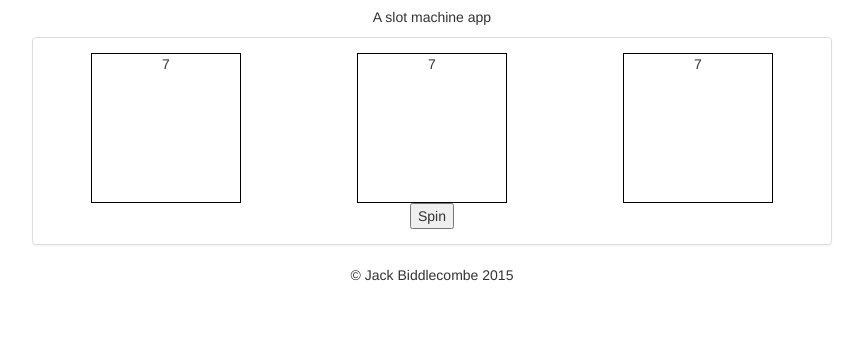
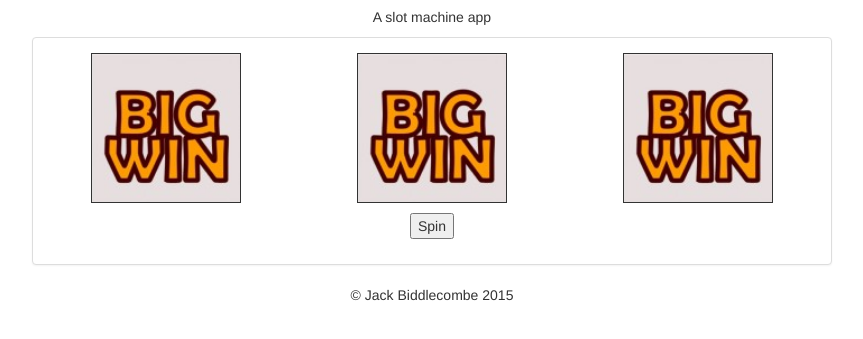
Before and after one commit to JackBid/Slot-Machine, a plain HTML site: page index.html in a window 1280 px wide. Shown: the part 63-402 px from the top of the page, without its empty margins (208-1071 px from the left). Drawn offline with nearby package versions, Linux system fonts and the light colour scheme.

Commit message:
added basic functionality including images and javascript file

```diff
--- a/index.html
+++ b/index.html
@@ -11,6 +11,8 @@
 	<!-- Latest compiled and minified JavaScript -->
 	<script src="https://maxcdn.bootstrapcdn.com/bootstrap/3.3.5/js/bootstrap.min.js"></script>
 
+	<script src="scripts/main.js"></script>
+
 	<link rel="stylesheet" type="text/css" href="styles/style.css">
 </head>
 <body>
@@ -20,13 +22,13 @@
 	  <div class="panel-body">
 	  	<div class="row">
 		    <div class="col-md-4">
-		    	<div class="slot">7</div>
+		    	<div class="slot" id="slot-1"></div>
 		    </div>
 		    <div class="col-md-4">
-		    	<div class="slot">7</div>
+		    	<div class="slot" id="slot-2"></div>
 		    </div>
 		    <div class="col-md-4">
-		    	<div class="slot">7</div>
+		    	<div class="slot" id="slot-3"></div>
 		    </div>
 		</div>
 
--- /dev/null
+++ b/scripts/main.js
@@ -0,0 +1,38 @@
+$(document).ready(function(){
+
+	var icons = {
+		seven: "<img src='assets/images/icon_7.png' alt='7' height='150' width='150'>",
+		bananas: "<img src='assets/images/icon_bananas.png' alt='bananas' height='150' width='150'>",
+		bar: "<img src='assets/images/icon_bar.png' alt='bar' height='150' width='150'>",
+		big_win: "<img src='assets/images/icon_big_win.png' alt='big win' height='150' width='150'>",
+		cherries: "<img src='assets/images/icon_cherries.png' alt='cherries' height='150' width='150'>",
+		lemon: "<img src='assets/images/icon_lemon.png' alt='lemon' height='150' width='150'>",
+		melon: "<img src='assets/images/icon_melon.png' alt='melon' height='150' width='150'>",
+		plum: "<img src='assets/images/icon_plum.png' alt='plum' height='150' width='150'>",
+		orange: "<img src='assets/images/icon_orange.png' alt='orange' height='150' width='150'>"
+	}
+
+	function pickRandomProperty(obj) {
+    	var result;
+    	var count = 0;
+    	for (var prop in obj)
+        	if (Math.random() < 1/++count)
+           	result = prop;
+    	return result;
+	}
+
+	function changeSlots(slot1, slot2, slot3){
+		$("#slot-1").html(slot1);
+		$("#slot-2").html(slot2);
+		$("#slot-3").html(slot3);
+	}
+
+
+	changeSlots(icons.big_win, icons.big_win, icons.big_win);
+
+	$("button").click(function(){
+		var arr = [pickRandomProperty(icons), pickRandomProperty(icons), pickRandomProperty(icons)];
+		changeSlots(icons[arr[0]], icons[arr[1]], icons[arr[2]]);
+	});
+
+});
--- a/styles/style.css
+++ b/styles/style.css
@@ -7,5 +7,13 @@ body {
 	margin: auto;
 	width: 150px;
 	height: 150px;
-	border: 1px solid #000;
+	font-size: 5em;
+	text-align: center;
 }
+
+.slot img {
+	border: 1px solid #333;
+}
+button {
+	margin: 10px;
+}
```
Also changed, not shown: assets/images/all_icons.jpg (added), assets/images/icon_7.png (added), assets/images/icon_bananas.png (added), assets/images/icon_bar.png (added), assets/images/icon_big_win.png (added), assets/images/icon_cherries.png (added), assets/images/icon_lemon.png (added), assets/images/icon_melon.png (added), assets/images/icon_orange.png (added), assets/images/icon_plum.png (added).
